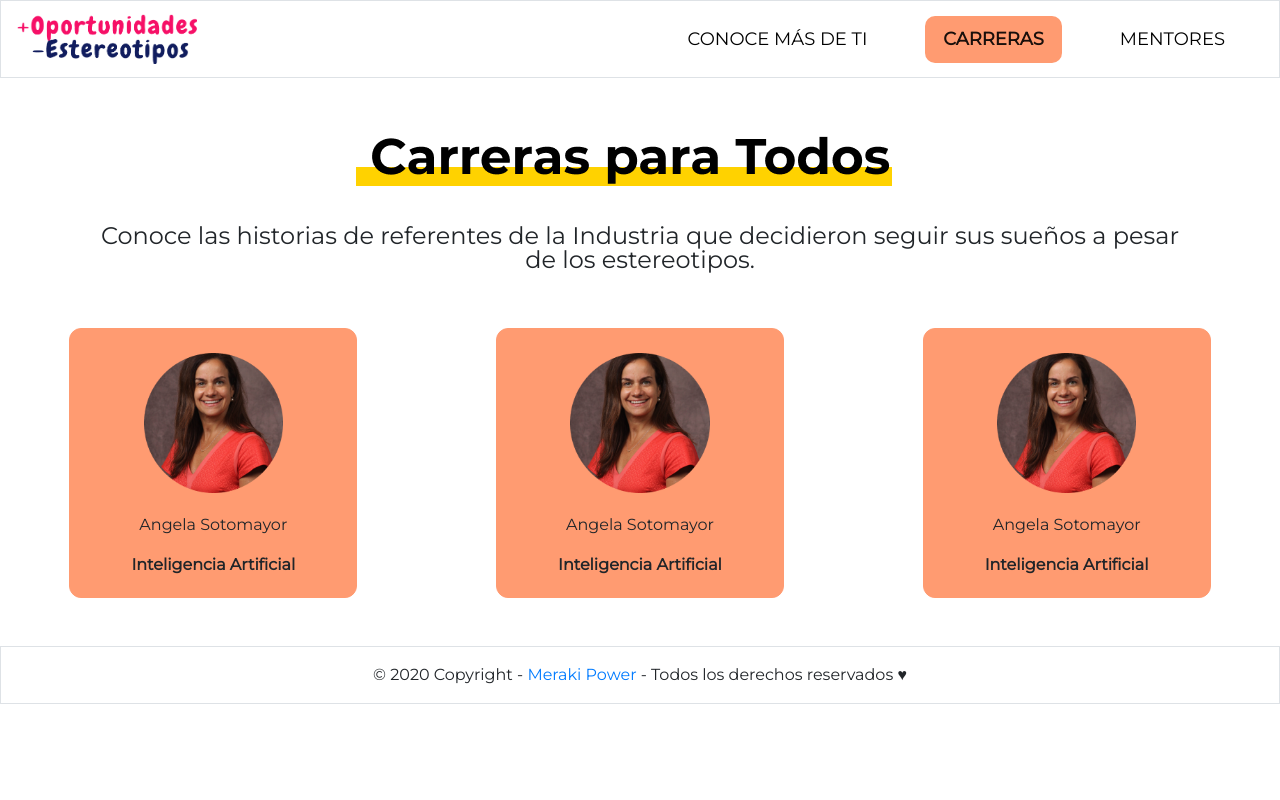
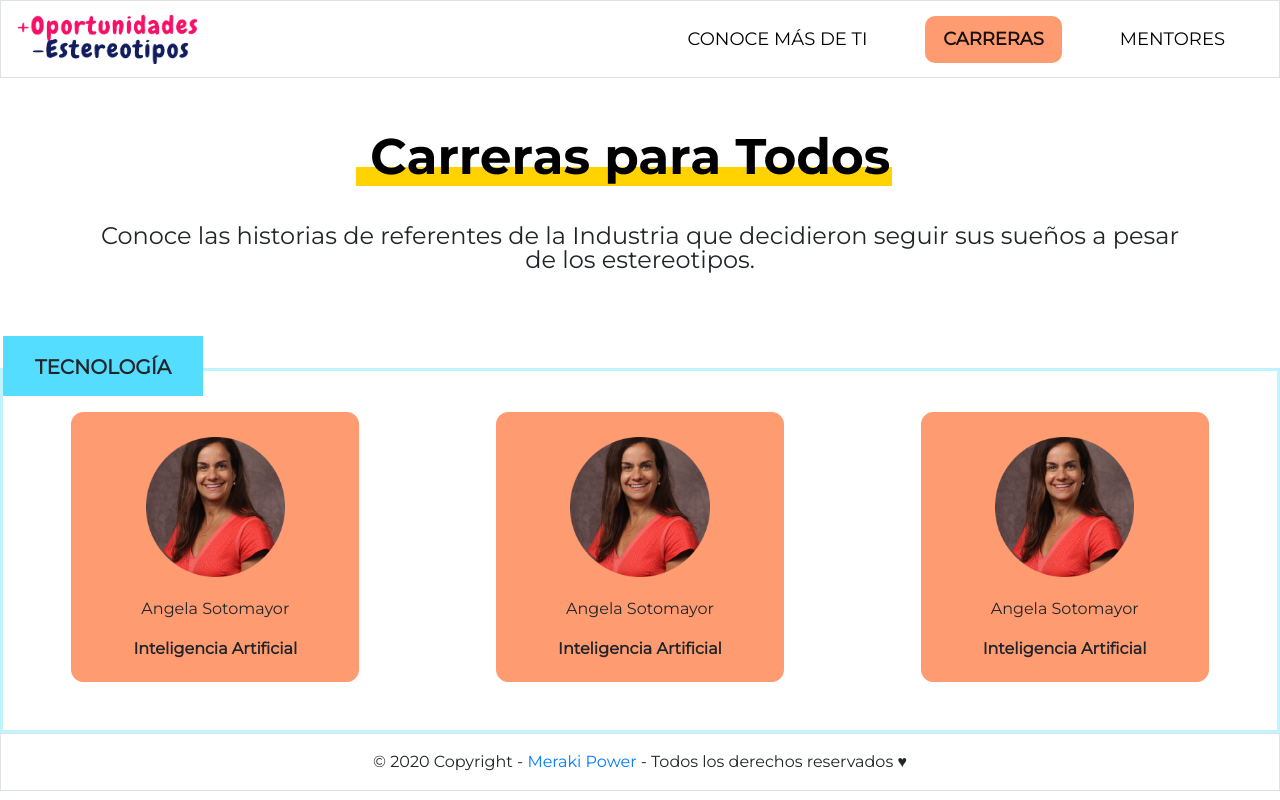
Before and after one commit to omairapalacios/hdl2020, an Angular app: page /carreras in a window 1280 px wide. Built offline with nearby package versions, Linux system fonts and the light colour scheme.

Commit message:
add styles in carreras component v2

```diff
--- a/src/app/components/carreras/carreras.component.html
+++ b/src/app/components/carreras/carreras.component.html
@@ -5,12 +5,13 @@
     sueños a pesar de los estereotipos.
   </p>
 </div>
-<div>
-  <div class="row d-flex justify-content-around pb-5">
-    <app-card-carrera>
-    </app-card-carrera>
-    <app-card-carrera>
-    </app-card-carrera>
-    <app-card-carrera>
-    </app-card-carrera>
+<div class="pt-5">
+  <div class="div-container">
+    <div class="name"><p class="pt-3 m-0">TECNOLOGÍA</p></div>
+    <div class="row d-flex justify-content-around pt-2 pb-5">
+      <app-card-carrera> </app-card-carrera>
+      <app-card-carrera> </app-card-carrera>
+      <app-card-carrera> </app-card-carrera>
+    </div>
+  </div>
 </div>
--- a/src/app/components/carreras/carreras.component.scss
+++ b/src/app/components/carreras/carreras.component.scss
@@ -14,3 +14,18 @@
   font-size: 1.5rem;
   line-height: 100%;
 }
+.div-container {
+  border: 3px solid #bff3ff;
+}
+.name {
+  font-family: Montserrat;
+  font-style: normal;
+  font-weight: 600;
+  font-size: 20px;
+  line-height: 30px;
+  background: #55ddff;
+  width: 200px;
+  height: 60px;
+  margin-top: -35px;
+  text-align: center;
+}
```
